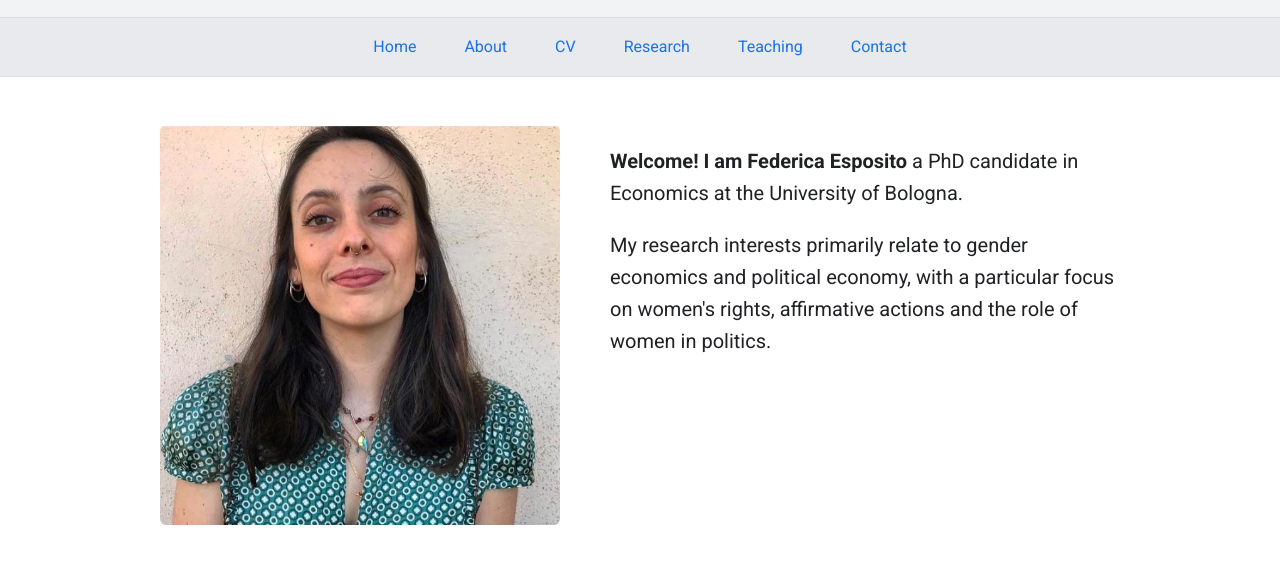
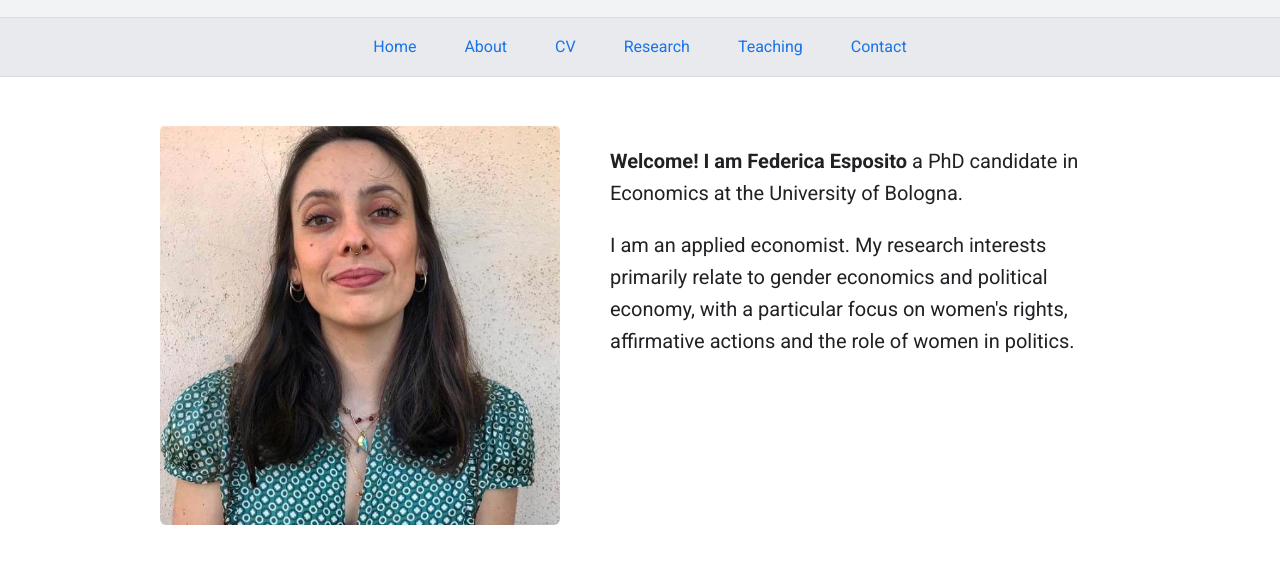
Before and after one commit to FedericaEsposito754/federica-esposito-econ, a plain HTML site: page about.html in a window 1280 px wide. Shown: the part 98-662 px from the top of the page. Drawn offline with Linux system fonts and the light colour scheme.

Commit message:
Update about.html

```diff
--- a/about.html
+++ b/about.html
@@ -25,7 +25,7 @@
     </div>
     <div style="flex: 1;">
         <p><strong> Welcome! I am Federica Esposito</strong> a PhD candidate in Economics at the University of Bologna.</p>
-        <p>My research interests primarily relate to gender economics and political economy, with a particular focus on women's rights, affirmative actions and the role of women in politics.
+        <p>I am an applied economist. My research interests primarily relate to gender economics and political economy, with a particular focus on women's rights, affirmative actions and the role of women in politics.
 </p>
     </div>
 </main>
```
